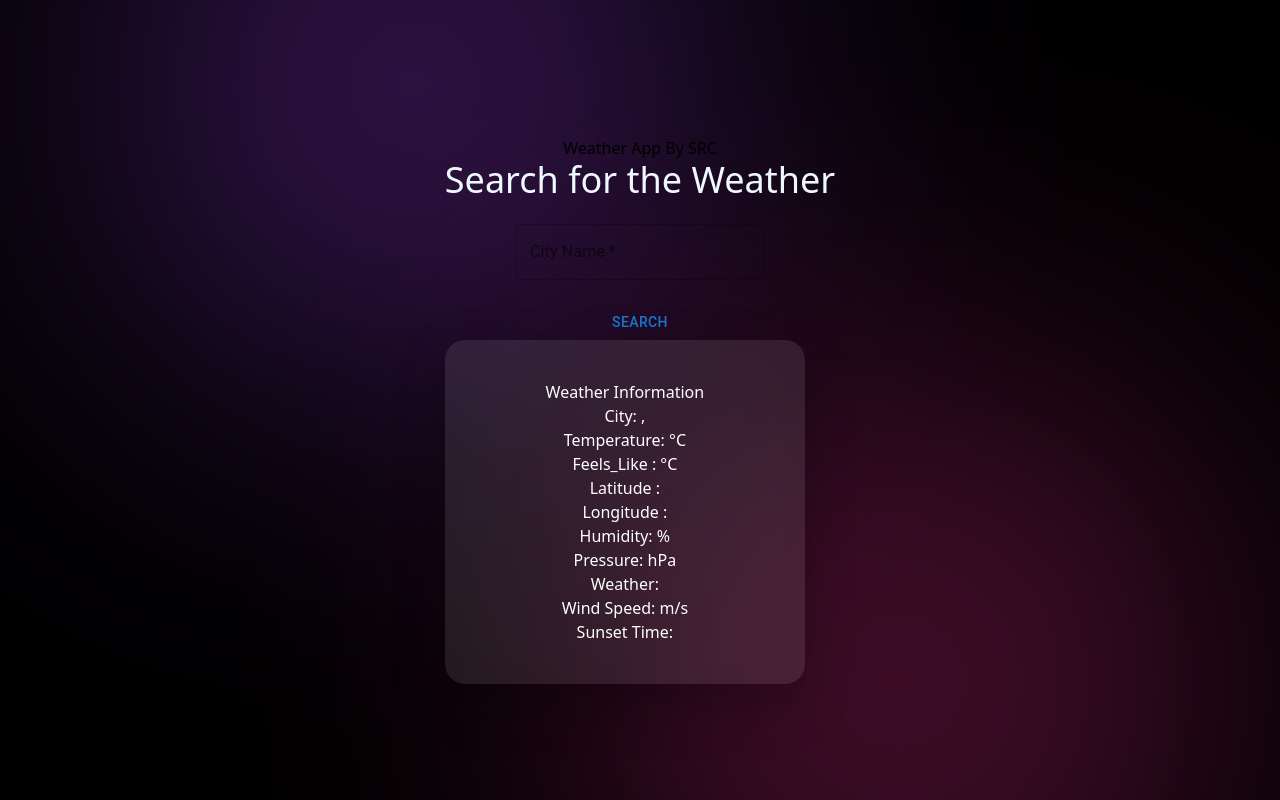
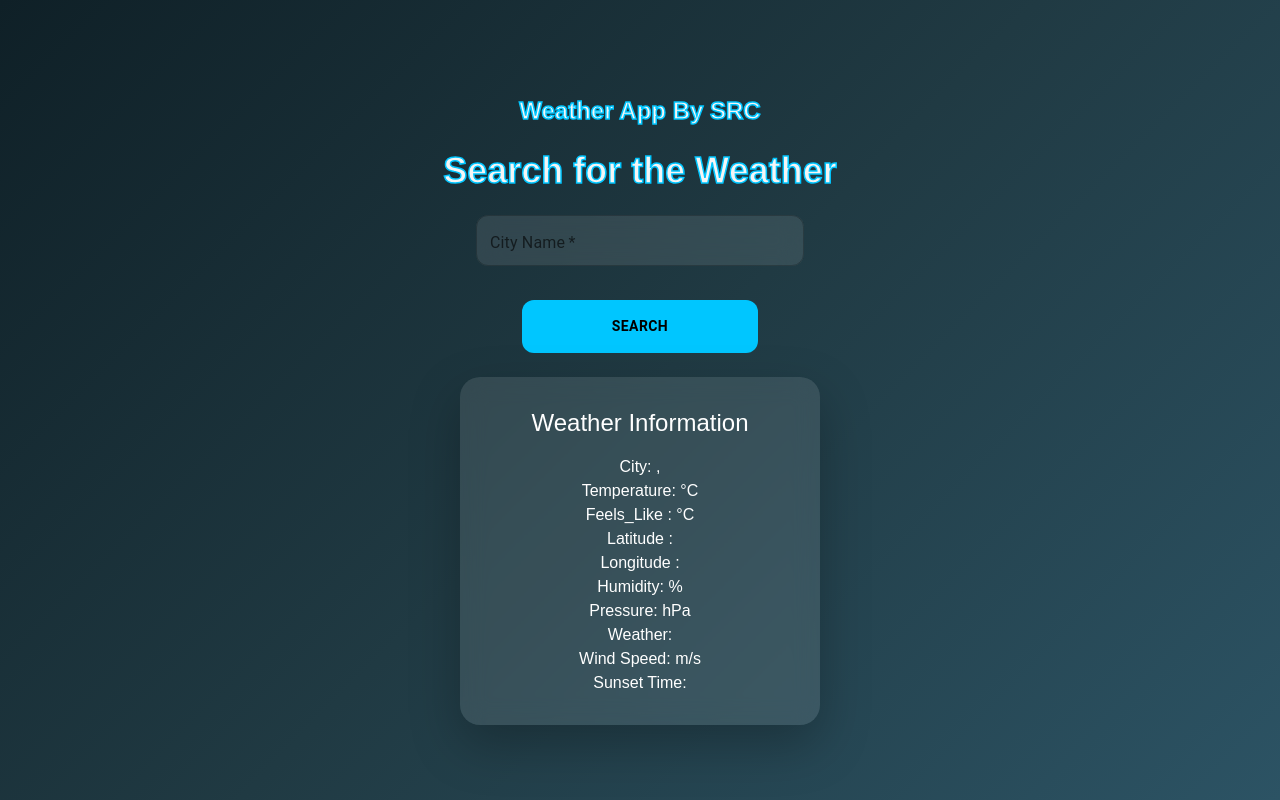
Before and after one commit to SAGAR-RAJ1/Weather-Tracker, a React (Vite) app: page / in a window 1280 px wide. Built offline with nearby package versions, Linux system fonts and the light colour scheme.

Commit message:
refactor: remove OrbBackground component and update styling for InfoBox and SearchBox

```diff
--- a/src/App.jsx
+++ b/src/App.jsx
@@ -1,15 +1,13 @@
 import WeatherApp from "./components/WeatherApp"
-import OrbBackground from "./components/OrbBackground"
+// import OrbBackground from "./components/OrbBackground"
 
 function App() {
 
 
   return (
     <>
-          <OrbBackground />
-          <div className="flex min-h-svh items-center justify-center">
       <WeatherApp/>
-            </div>
+
     </>
   )
 }
--- a/src/Css/InfoBox.css
+++ b/src/Css/InfoBox.css
@@ -1,12 +1,12 @@
 .infoBox{
     text-align: center;
-    color: aliceblue;
+    background: rgba(255, 255, 255, 0.103);
+    backdrop-filter: blur(12px);
+    border-radius: 20px;
+    padding: 1.875rem;
+    width: 360px;
+    box-shadow: 0 20px 50px rgba(0,0,0,0.25);
+    color: white;
+    margin: auto;
 
-    background: rgba(255, 255, 255, 0.096);
-  backdrop-filter: blur(12px);
-  border-radius: 20px;
-  padding: 2.5rem;
-  width: 360px;
-  box-shadow: 0 20px 50px rgba(0,0,0,0.25);
-  color: white;
 }
--- a/src/Css/SearchBox.css
+++ b/src/Css/SearchBox.css
@@ -1,4 +1,38 @@
 .SearchBox{
     text-align: center;
-    color : aliceblue;
 }
+.SearchBox h1{
+    color: rgb(245, 245, 245);
+    -webkit-text-stroke: 1.5px #00c6ff;   /* text outline */
+    font-weight: 700;
+}
+/* Target MUI TextField input */
+.SearchBox .MuiInputBase-input {
+    width: 300px;
+    padding: 14px !important;
+    border-radius: 12px !important;
+    font-size: 16px;
+    color: #00c6ff;
+}
+.SearchBox .MuiInputBase-root {
+    background: rgba(255, 255, 255, 0.103) !important;
+    backdrop-filter: blur(12px);
+    border-radius: 12px !important;
+}
+
+
+.SearchBox .MuiButton-root {
+    margin-top: 10px !important;
+    width: 60%;
+    padding: 14px !important;
+    background: #00c6ff !important;
+    border-radius: 12px !important;
+    color: #000 !important;
+    font-weight: 600 !important;
+    cursor: pointer;
+}
+
+.SearchBox .MuiButton-root:hover {
+    transform: scale(1.05);
+
+}
--- a/src/components/InfoBox.jsx
+++ b/src/components/InfoBox.jsx
@@ -4,7 +4,7 @@
 function InfoBox({info}) {
   return (
     <div className="infoBox">
-        <h3>Weather Information</h3>
+        <h2 className='text-2xl mb-4'>Weather Information</h2>
         <p>City: {info.cityName}, {info.country}</p>
         <p>Temperature: {info.temp} °C </p>
         <p> Feels_Like : {info.feelslike}°C </p>
--- a/src/components/OrbBackground.jsx
+++ /dev/null
@@ -1,35 +0,0 @@
-import { motion } from "framer-motion"
-
-export default function OrbBackground() {
-  return (
-    <div className="fixed inset-0 -z-10 overflow-hidden bg-black">
-      <motion.div
-        animate={{
-          x: [0, 200, -200, 0],
-          y: [0, -200, 200, 0],
-          scale: [1, 1.2, 1],
-        }}
-        transition={{
-          duration: 20,
-          repeat: Infinity,
-          ease: "linear",
-        }}
-        className="absolute h-[500px] w-[500px] rounded-full bg-purple-500 opacity-40 blur-[150px]"
-      />
-
-      <motion.div
-        animate={{
-          x: [0, -200, 200, 0],
-          y: [0, 200, -200, 0],
-          scale: [1, 1.3, 1],
-        }}
-        transition={{
-          duration: 25,
-          repeat: Infinity,
-          ease: "linear",
-        }}
-        className="absolute right-0 bottom-0 h-[500px] w-[500px] rounded-full bg-pink-500 opacity-40 blur-[150px]"
-      />
-    </div>
-  )
-}
--- a/src/components/SearchBox.jsx
+++ b/src/components/SearchBox.jsx
@@ -48,6 +48,7 @@
       <TextField id="City" label="City Name" variant="outlined" required value={city} onChange={handleChange}/>
       <br /><br />
       <Button variant="text" type='submit' >Search</Button>
+      <br /><br />
       </form>
     </div>
   )
--- a/src/components/WeatherApp.jsx
+++ b/src/components/WeatherApp.jsx
@@ -12,7 +12,8 @@
     }
   return (
     <div style={{textAlign: 'center', marginTop: '20px'}}>
-      <h1>Weather App By SRC</h1>
+      <h1 className='text-2xl'>Weather App By SRC</h1>
+      <br />
       <SearchBox UpdateWeather={UpdateWeather}/>
       <InfoBox info={Weather}/>
     </div>
--- a/src/index.css
+++ b/src/index.css
@@ -1 +1,15 @@
 @import "tailwindcss";
+body {
+    margin: 0;
+    height: 100vh;
+    background: linear-gradient(135deg,#0f2027,#203a43,#2c5364);
+    display: flex;
+    justify-content: center;
+    align-items: center;
+    font-family: 'Poppins', sans-serif;
+  }
+  h1{
+    color: rgb(245, 245, 245);
+    -webkit-text-stroke: 1.5px #00c6ff;   /* text outline */
+    font-weight: 700;
+  }
```
